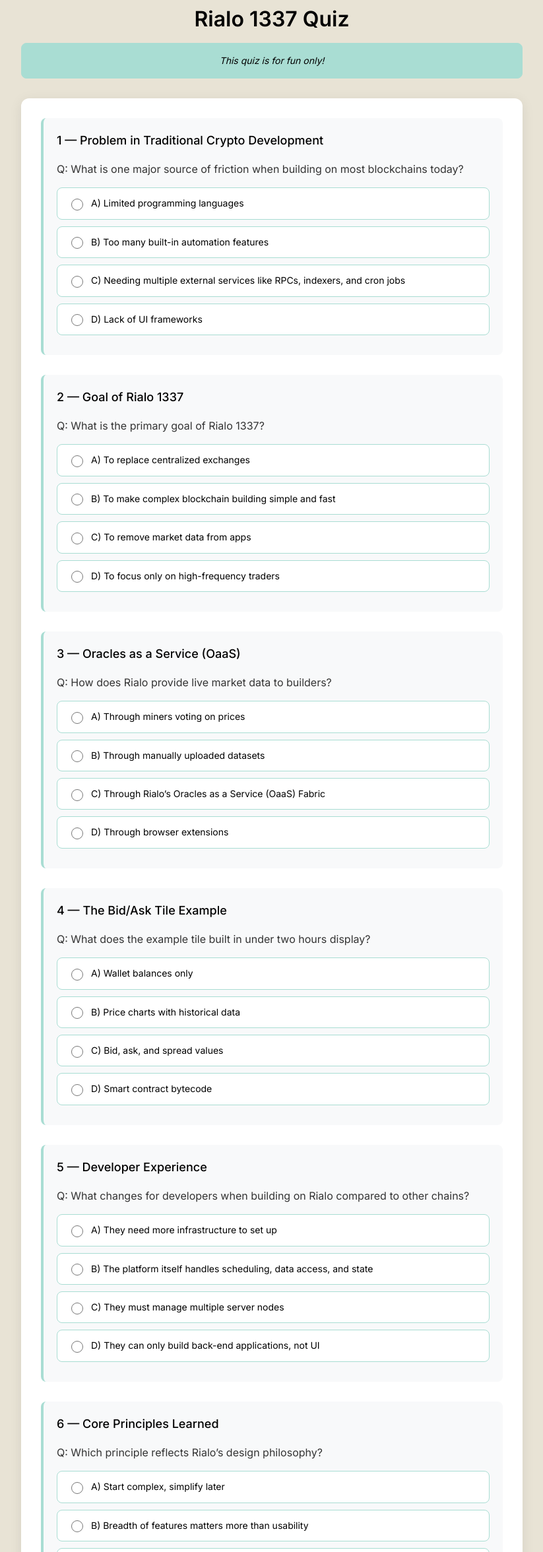
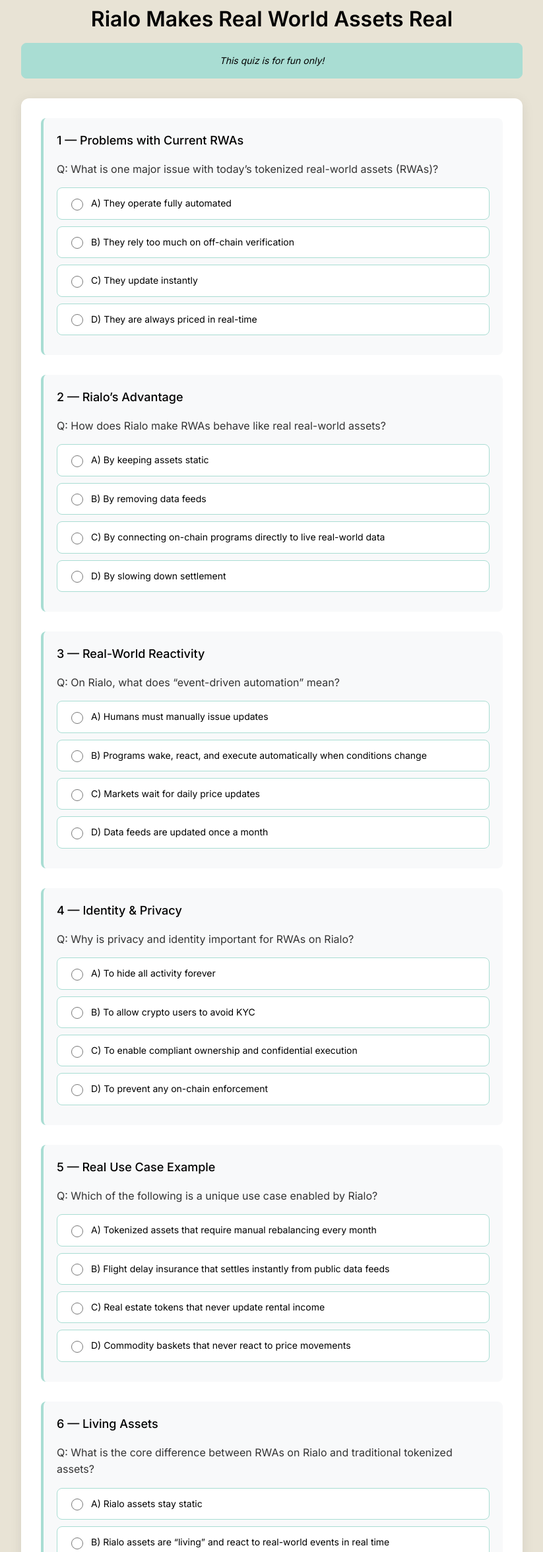
Before and after one commit to incognit08/Rialo-Makes-Real-World-Assets-Real, a plain HTML site: page index.html in a window 1280 px wide. Shown: the part 38-2390 px from the top of the page at 66% size, without its empty margins (228-1051 px from the left). Drawn offline with Linux system fonts and the light colour scheme.

Commit message:
Update index.html

```diff
--- a/index.html
+++ b/index.html
@@ -3,7 +3,7 @@
 <head>
     <meta charset="UTF-8">
     <meta name="viewport" content="width=device-width, initial-scale=1.0">
-    <title>Build Rialo 1337 Before Your Coffee Cools</title>
+    <title>Rialo Makes Real World Assets Real</title>
     <link href="https://fonts.googleapis.com/css2?family=Inter:wght@300;400;500;600;700&display=swap" rel="stylesheet">
     <style>
         * {
@@ -230,7 +230,7 @@
     </style>
 </head>
 <body>
-    <h1>Rialo 1337 Quiz</h1>
+    <h1>Rialo Makes Real World Assets Real</h1>
 
     <div class="disclaimer">
         This quiz is for fun only!
@@ -239,192 +239,192 @@
     <div class="quiz-container">
         <form id="quizForm">
             <div class="question">
-                <h3>1 — Problem in Traditional Crypto Development</h3>
-                <p>Q: What is one major source of friction when building on most blockchains today?</p>
+                <h3>1 — Problems with Current RWAs</h3>
+                <p>Q: What is one major issue with today’s tokenized real-world assets (RWAs)?</p>
                 <ul class="options">
                     <li>
                         <label>
                             <input type="radio" id="q1a" name="q1" value="A">
-                            A) Limited programming languages
+                            A) They operate fully automated
                         </label>
                     </li>
                     <li>
                         <label>
                             <input type="radio" id="q1b" name="q1" value="B">
-                            B) Too many built-in automation features
+                            B) They rely too much on off-chain verification
                         </label>
                     </li>
                     <li>
                         <label>
                             <input type="radio" id="q1c" name="q1" value="C">
-                            C) Needing multiple external services like RPCs, indexers, and cron jobs
+                            C) They update instantly
                         </label>
                     </li>
                     <li>
                         <label>
                             <input type="radio" id="q1d" name="q1" value="D">
-                            D) Lack of UI frameworks
+                            D) They are always priced in real-time
                         </label>
                     </li>
                 </ul>
             </div>
 
             <div class="question">
-                <h3>2 — Goal of Rialo 1337</h3>
-                <p>Q: What is the primary goal of Rialo 1337?</p>
+                <h3>2 — Rialo’s Advantage</h3>
+                <p>Q: How does Rialo make RWAs behave like real real-world assets?</p>
                 <ul class="options">
                     <li>
                         <label>
                             <input type="radio" id="q2a" name="q2" value="A">
-                            A) To replace centralized exchanges
+                            A) By keeping assets static
                         </label>
                     </li>
                     <li>
                         <label>
                             <input type="radio" id="q2b" name="q2" value="B">
-                            B) To make complex blockchain building simple and fast
+                            B) By removing data feeds
                         </label>
                     </li>
                     <li>
                         <label>
                             <input type="radio" id="q2c" name="q2" value="C">
-                            C) To remove market data from apps
+                            C) By connecting on-chain programs directly to live real-world data
                         </label>
                     </li>
                     <li>
                         <label>
                             <input type="radio" id="q2d" name="q2" value="D">
-                            D) To focus only on high-frequency traders
+                            D) By slowing down settlement
                         </label>
                     </li>
                 </ul>
             </div>
 
             <div class="question">
-                <h3>3 — Oracles as a Service (OaaS)</h3>
-                <p>Q: How does Rialo provide live market data to builders?</p>
+                <h3>3 — Real-World Reactivity</h3>
+                <p>Q: On Rialo, what does “event-driven automation” mean?</p>
                 <ul class="options">
                     <li>
                         <label>
                             <input type="radio" id="q3a" name="q3" value="A">
-                            A) Through miners voting on prices
+                            A) Humans must manually issue updates
                         </label>
                     </li>
                     <li>
                         <label>
                             <input type="radio" id="q3b" name="q3" value="B">
-                            B) Through manually uploaded datasets
+                            B) Programs wake, react, and execute automatically when conditions change
                         </label>
                     </li>
                     <li>
                         <label>
                             <input type="radio" id="q3c" name="q3" value="C">
-                            C) Through Rialo’s Oracles as a Service (OaaS) Fabric
+                            C) Markets wait for daily price updates
                         </label>
                     </li>
                     <li>
                         <label>
                             <input type="radio" id="q3d" name="q3" value="D">
-                            D) Through browser extensions
+                            D) Data feeds are updated once a month
                         </label>
                     </li>
                 </ul>
             </div>
 
             <div class="question">
-                <h3>4 — The Bid/Ask Tile Example</h3>
-                <p>Q: What does the example tile built in under two hours display?</p>
+                <h3>4 — Identity & Privacy</h3>
+                <p>Q: Why is privacy and identity important for RWAs on Rialo?</p>
                 <ul class="options">
                     <li>
                         <label>
                             <input type="radio" id="q4a" name="q4" value="A">
-                            A) Wallet balances only
+                            A) To hide all activity forever
                         </label>
                     </li>
                     <li>
                         <label>
                             <input type="radio" id="q4b" name="q4" value="B">
-                            B) Price charts with historical data
+                            B) To allow crypto users to avoid KYC
                         </label>
                     </li>
                     <li>
                         <label>
                             <input type="radio" id="q4c" name="q4" value="C">
-                            C) Bid, ask, and spread values
+                            C) To enable compliant ownership and confidential execution
                         </label>
                     </li>
                     <li>
                         <label>
                             <input type="radio" id="q4d" name="q4" value="D">
-                            D) Smart contract bytecode
+                            D) To prevent any on-chain enforcement
                         </label>
                     </li>
                 </ul>
             </div>
 
             <div class="question">
-                <h3>5 — Developer Experience</h3>
-                <p>Q: What changes for developers when building on Rialo compared to other chains?</p>
+                <h3>5 — Real Use Case Example</h3>
+                <p>Q: Which of the following is a unique use case enabled by Rialo?</p>
                 <ul class="options">
                     <li>
                         <label>
                             <input type="radio" id="q5a" name="q5" value="A">
-                            A) They need more infrastructure to set up
+                            A) Tokenized assets that require manual rebalancing every month
                         </label>
                     </li>
                     <li>
                         <label>
                             <input type="radio" id="q5b" name="q5" value="B">
-                            B) The platform itself handles scheduling, data access, and state
+                            B) Flight delay insurance that settles instantly from public data feeds
                         </label>
                     </li>
                     <li>
                         <label>
                             <input type="radio" id="q5c" name="q5" value="C">
-                            C) They must manage multiple server nodes
+                            C) Real estate tokens that never update rental income
                         </label>
                     </li>
                     <li>
                         <label>
                             <input type="radio" id="q5d" name="q5" value="D">
-                            D) They can only build back-end applications, not UI
+                            D) Commodity baskets that never react to price movements
                         </label>
                     </li>
                 </ul>
             </div>
 
             <div class="question">
-                <h3>6 — Core Principles Learned</h3>
-                <p>Q: Which principle reflects Rialo’s design philosophy?</p>
+                <h3>6 — Living Assets</h3>
+                <p>Q: What is the core difference between RWAs on Rialo and traditional tokenized assets?</p>
                 <ul class="options">
                     <li>
                         <label>
                             <input type="radio" id="q6a" name="q6" value="A">
-                            A) Start complex, simplify later
+                            A) Rialo assets stay static
                         </label>
                     </li>
                     <li>
                         <label>
                             <input type="radio" id="q6b" name="q6" value="B">
-                            B) Breadth of features matters more than usability
+                            B) Rialo assets are “living” and react to real-world events in real time
                         </label>
                     </li>
                     <li>
                         <label>
                             <input type="radio" id="q6c" name="q6" value="C">
-                            C) Composability creates long-term leverage
+                            C) Rialo removes on-chain execution
                         </label>
                     </li>
                     <li>
                         <label>
                             <input type="radio" id="q6d" name="q6" value="D">
-                            D) Developers should manually tune everything
+                            D) Rialo only supports crypto-native assets
                         </label>
                     </li>
                 </ul>
             </div>
 
-            <button type="button" id="submitBtn" onclick="submitQuiz()">Submit Quiz</button>
+            <button type="button" id="submitBtn" onclick="submitQuiz()">Submit</button>
         </form>
 
         <div id="score" class="score">
@@ -444,12 +444,12 @@
 
     <script>
         const questions = {
-            q1: { correct: 'C' },
-            q2: { correct: 'B' },
-            q3: { correct: 'C' },
+            q1: { correct: 'B' },
+            q2: { correct: 'C' },
+            q3: { correct: 'B' },
             q4: { correct: 'C' },
             q5: { correct: 'B' },
-            q6: { correct: 'C' }
+            q6: { correct: 'B' }
         };
 
         function getGrade(score) {
@@ -535,10 +535,10 @@
             const inputs = form.querySelectorAll('input[type="radio"]');
             inputs.forEach(input => input.disabled = true);
             submitBtn.classList.add('submitted');
-            submitBtn.textContent = 'Quiz Submitted!';
+            submitBtn.textContent = 'Submitted!';
 
             // Show general feedback
-            feedbackDiv.innerHTML = '<h4>Great job! Keep learning about Rialo 1337. Scroll up to review your answers.</h4>';
+            feedbackDiv.innerHTML = '<h4>Great job! Keep learning about Rialo and RWAs. Scroll up to review your answers.</h4>';
             results.style.display = 'block';
 
             // Scroll to the score section
```
